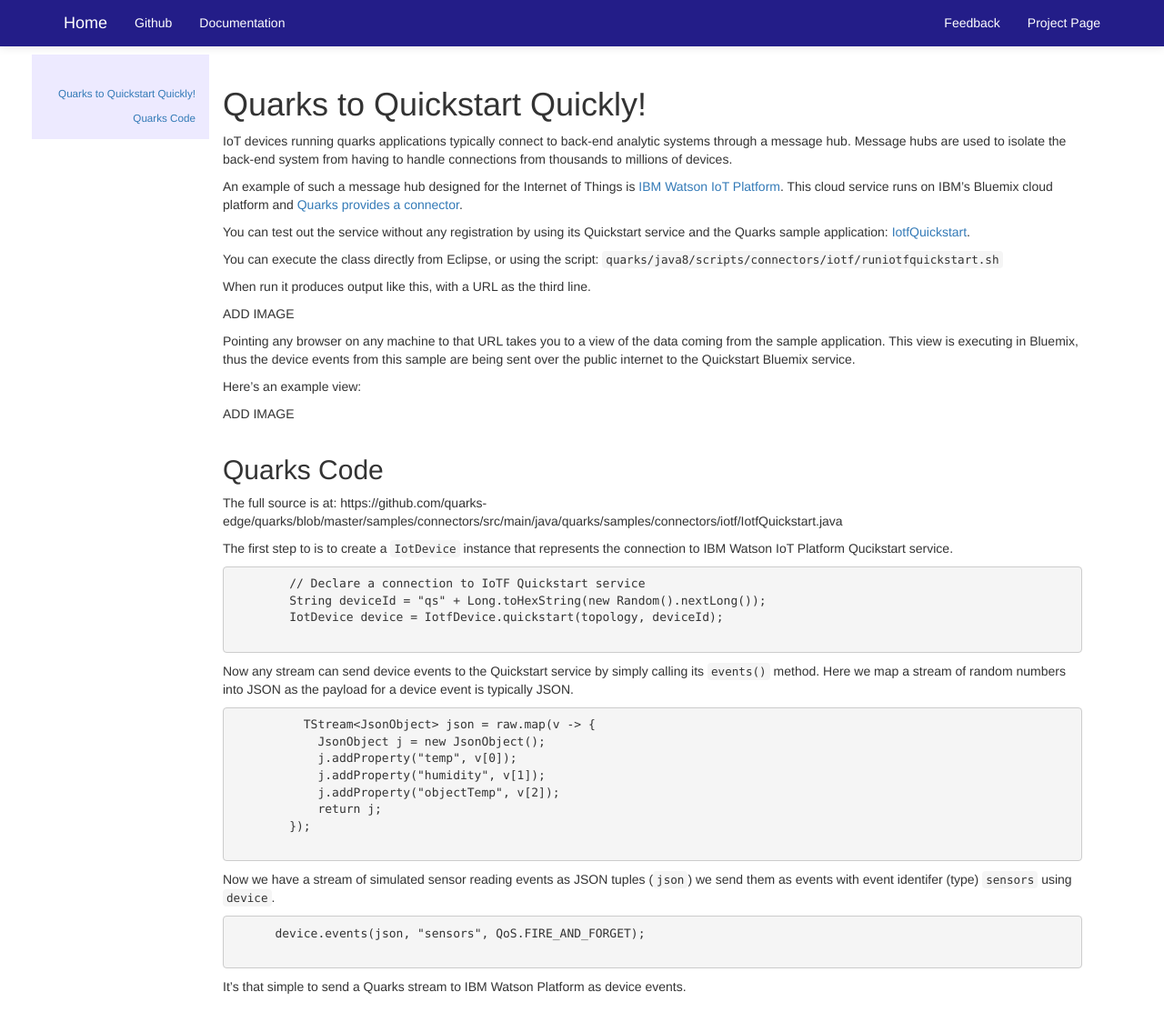
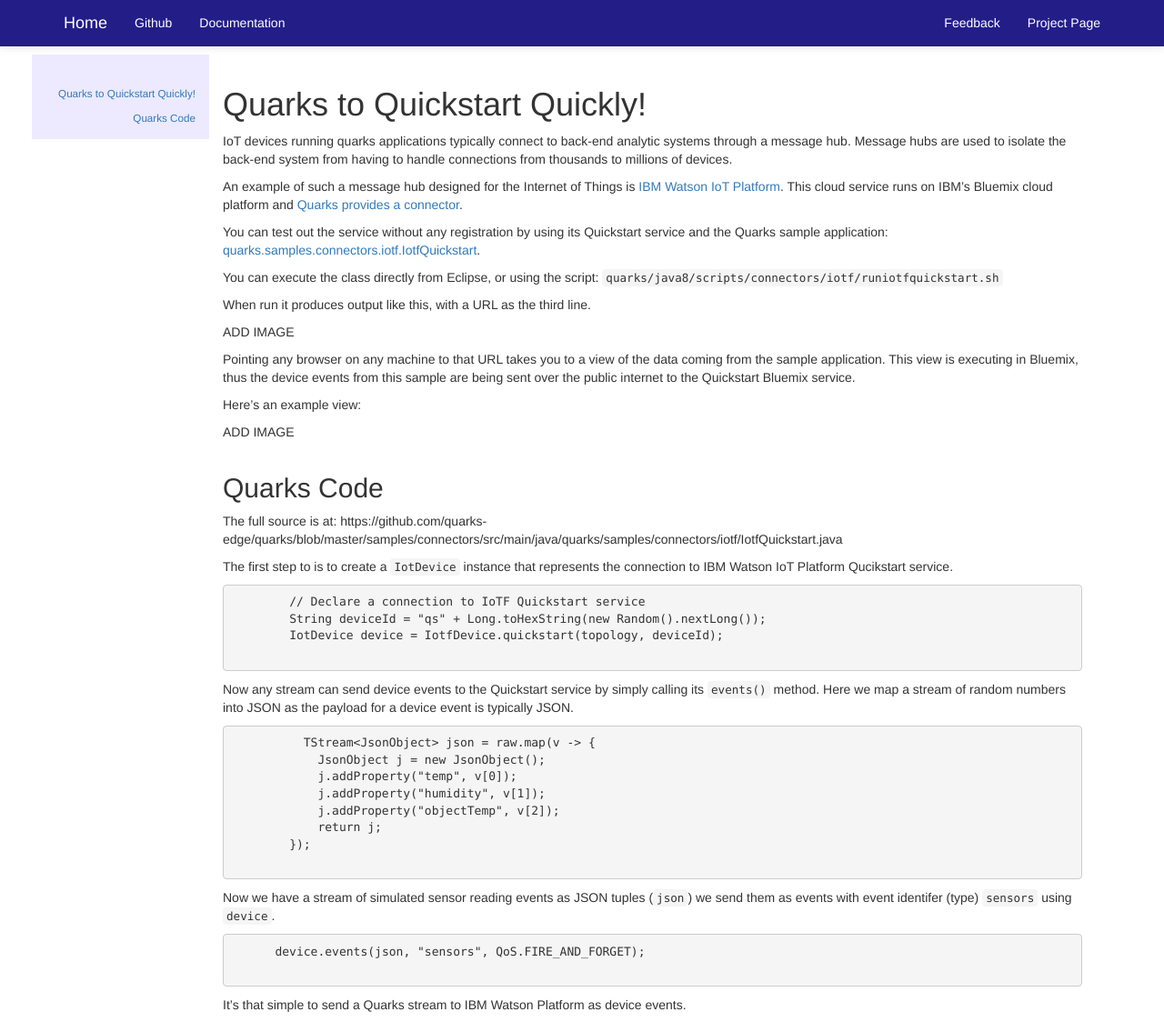
Before and after one commit to quarks-edge/quarks.documentation, a Jekyll site: the page built from docs/quarks/samples/iotf/quickstart.md, in a window 1280 px wide and 1135 px high. Shown: the whole window at 91% size. Built offline with Jekyll 4.4.1, drawn with Linux system fonts in a browser that asks for light colours; nearby versions of some CDN libraries.

Commit message:
Make class name explicit.

```diff
--- a/docs/quarks/samples/iotf/quickstart.md
+++ b/docs/quarks/samples/iotf/quickstart.md
@@ -15,7 +15,7 @@ An example of such a message hub designed for the Internet of Things is
 and [Quarks provides a connector](http://quarks-edge.github.io/quarks/docs/javadoc/index.html?quarks/connectors/iotf/IotfDevice.html).
 
 You can test out the service without any registration by using its Quickstart service and the Quarks sample application:
-[IotfQuickstart](http://quarks-edge.github.io/quarks/docs/javadoc/index.html?quarks/samples/connectors/iotf/IotfQuickstart.html).
+[quarks.samples.connectors.iotf.IotfQuickstart](http://quarks-edge.github.io/quarks/docs/javadoc/index.html?quarks/samples/connectors/iotf/IotfQuickstart.html).
 
 You can execute the class directly from Eclipse, or using the script: `quarks/java8/scripts/connectors/iotf/runiotfquickstart.sh`
 
```
